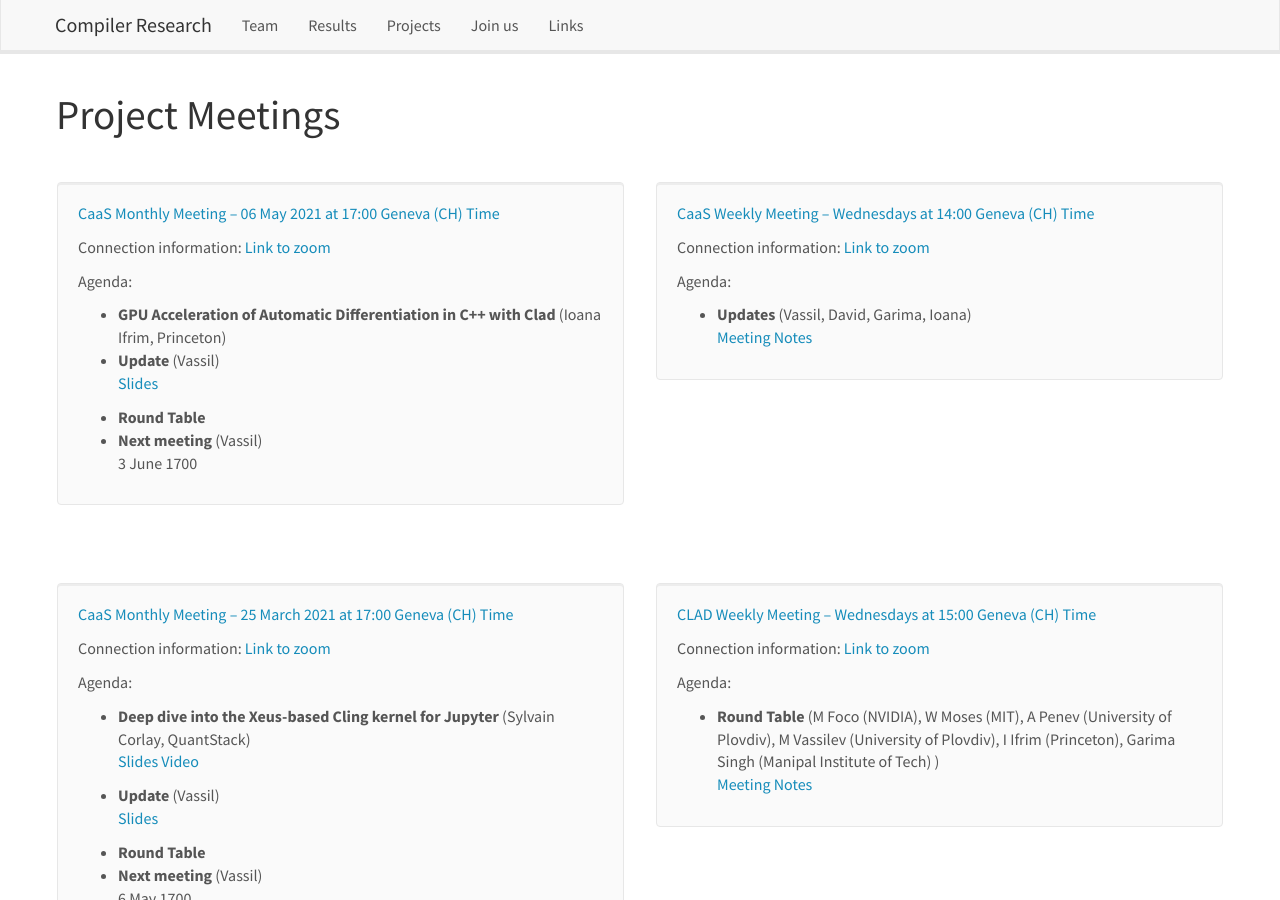
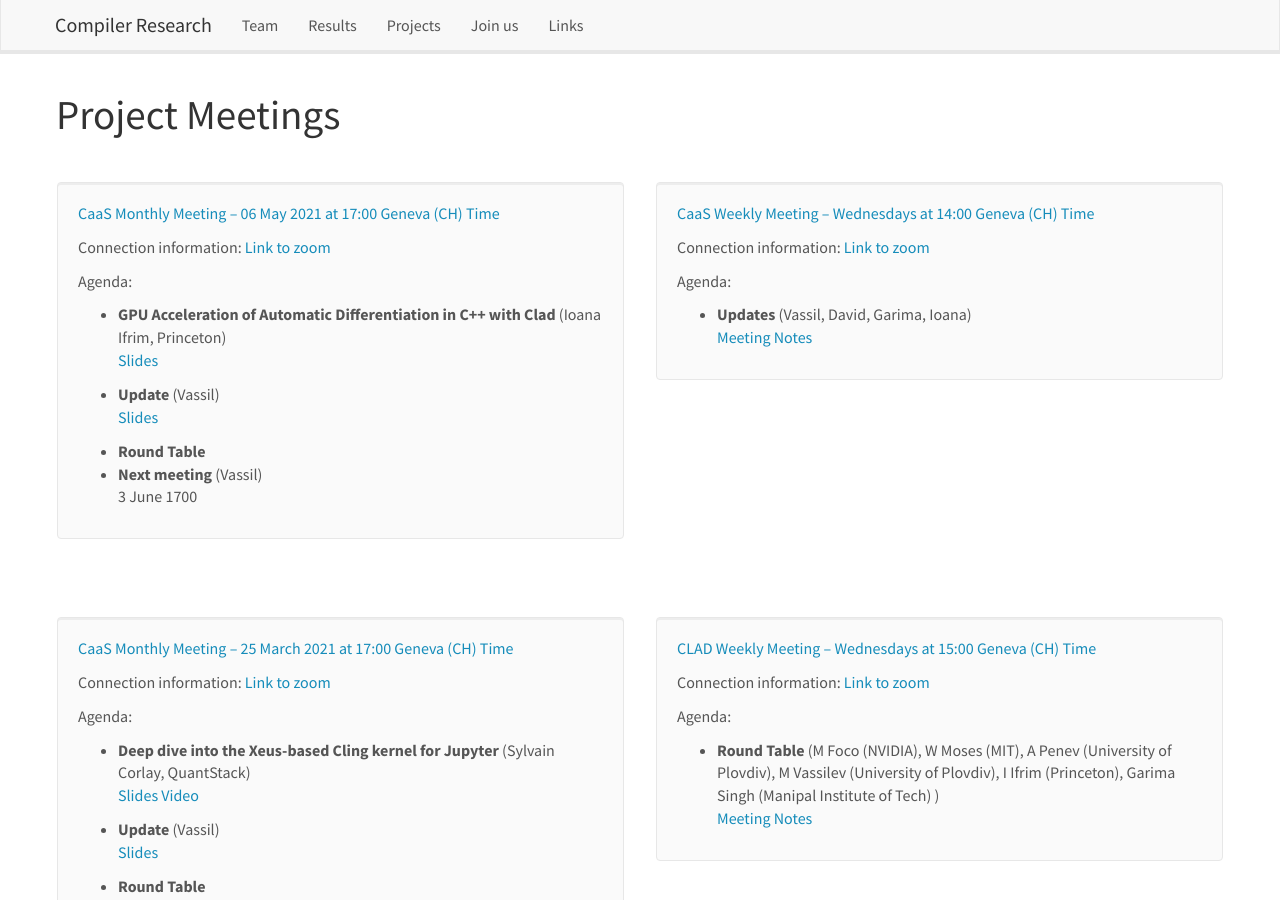
Before and after one commit to vgvassilev/clad, a Jekyll site: the page built from _pages/meetings.md, in a window 1280 px wide and 900 px high. Built offline with Jekyll 4.4.1, drawn with Linux system fonts in a browser that asks for light colours; nearby versions of some CDN libraries.

Commit message:
Add Ioana's presentation.

```diff
--- a/_data/meetinglist.yml
+++ b/_data/meetinglist.yml
@@ -6,6 +6,8 @@
   agenda:
     - title: "GPU Acceleration of Automatic Differentiation in C++ with Clad"
       speaker: "Ioana Ifrim, Princeton"
+      link: |
+         [Slides](/assets/presentations/I_Ifrim-GPU_AD.pdf)
     - title: Update
       speaker: Vassil
       link: "[Slides](/assets/presentations/CaaS_06_05_2021.pdf)"
```
Also changed, not shown: 2 other files.
